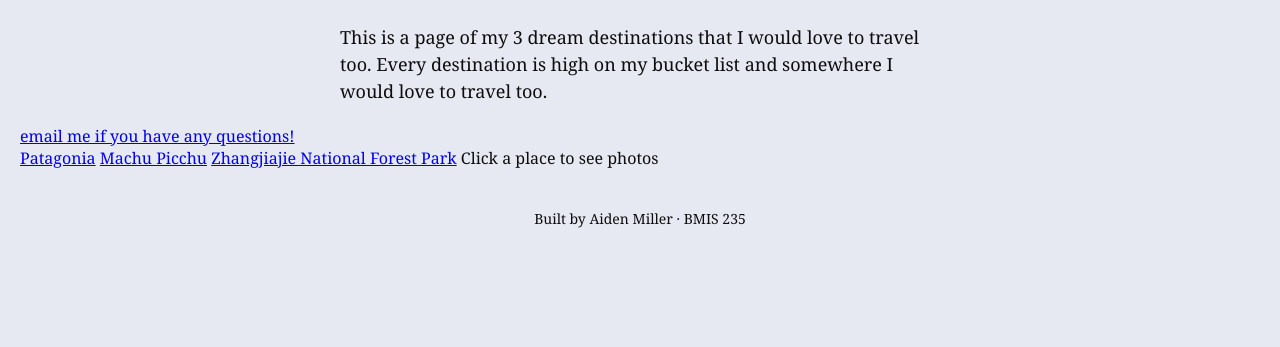
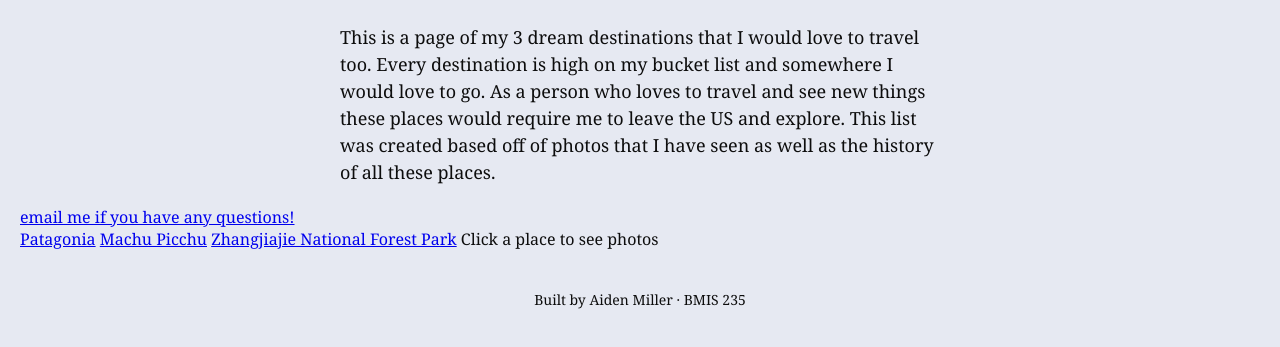
Before and after one commit to AidenMiller15/bmis235-html-3, a plain HTML site: page index.html in a window 1280 px wide. Shown: the part 209-556 px from the top of the page. Drawn offline with Linux system fonts and the light colour scheme.

Commit message:
Enhance description of travel destinations
Expanded the description of dream travel destinations to include personal travel aspirations and the inspiration behind the choices.

```diff
--- a/index.html
+++ b/index.html
@@ -30,7 +30,7 @@
 
 <h1>Top 3 Dream Travel Destinations</h1>
 <p></p>
-<p>This is a page of my 3 dream destinations that I would love to travel too. Every destination is high on my bucket list and somewhere I would love to travel too.</p>
+<p>This is a page of my 3 dream destinations that I would love to travel too. Every destination is high on my bucket list and somewhere I would love to go. As a person who loves to travel and see new things these places would require me to leave the US and explore. This list was created based off of photos that I have seen as well as the history of all these places.</p>
 <a href="mailto:amiller40@zagmail.gonzaga.edu">email me if you have any questions!</a>
   <!-- HTML: the stage that holds the three destination names. Each name is a link that opens a photo search in a new tab. -->
 <div class="sc-stage" role="group" aria-label="My three dream destinations">
```
